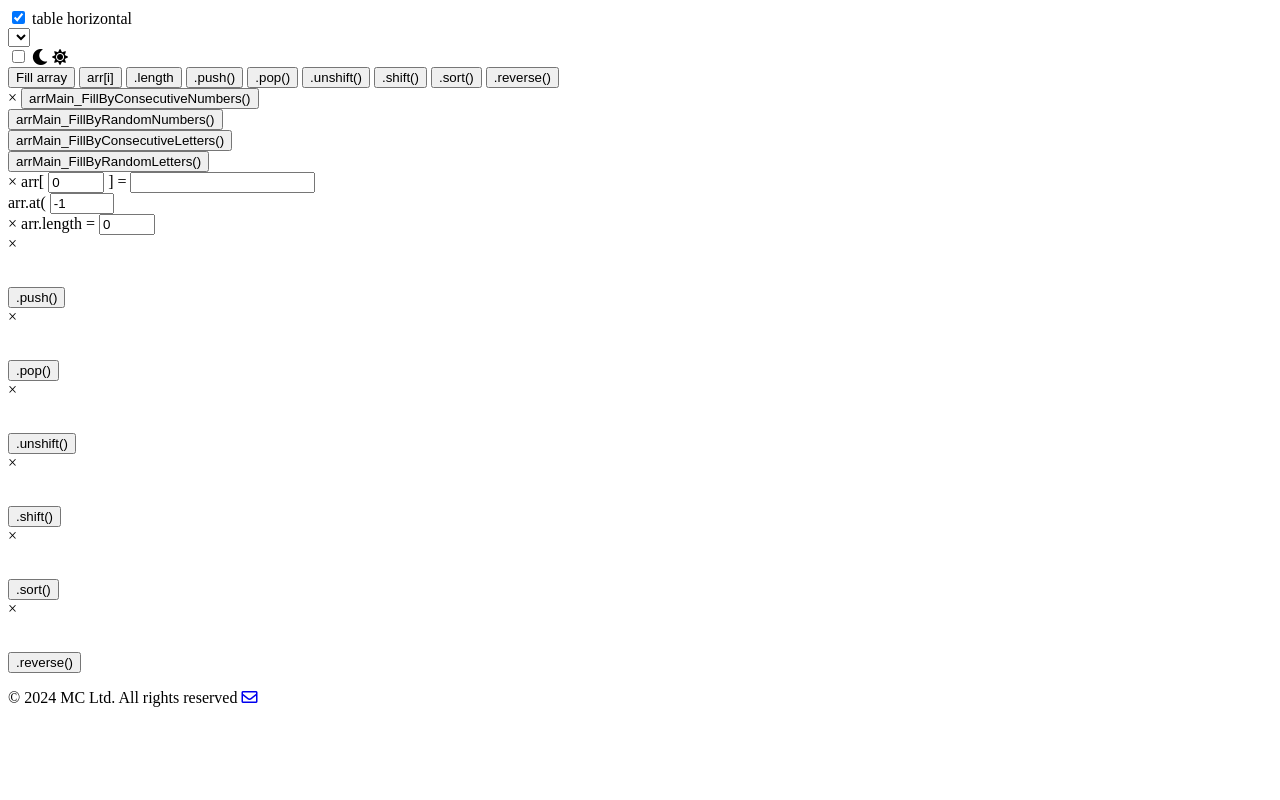
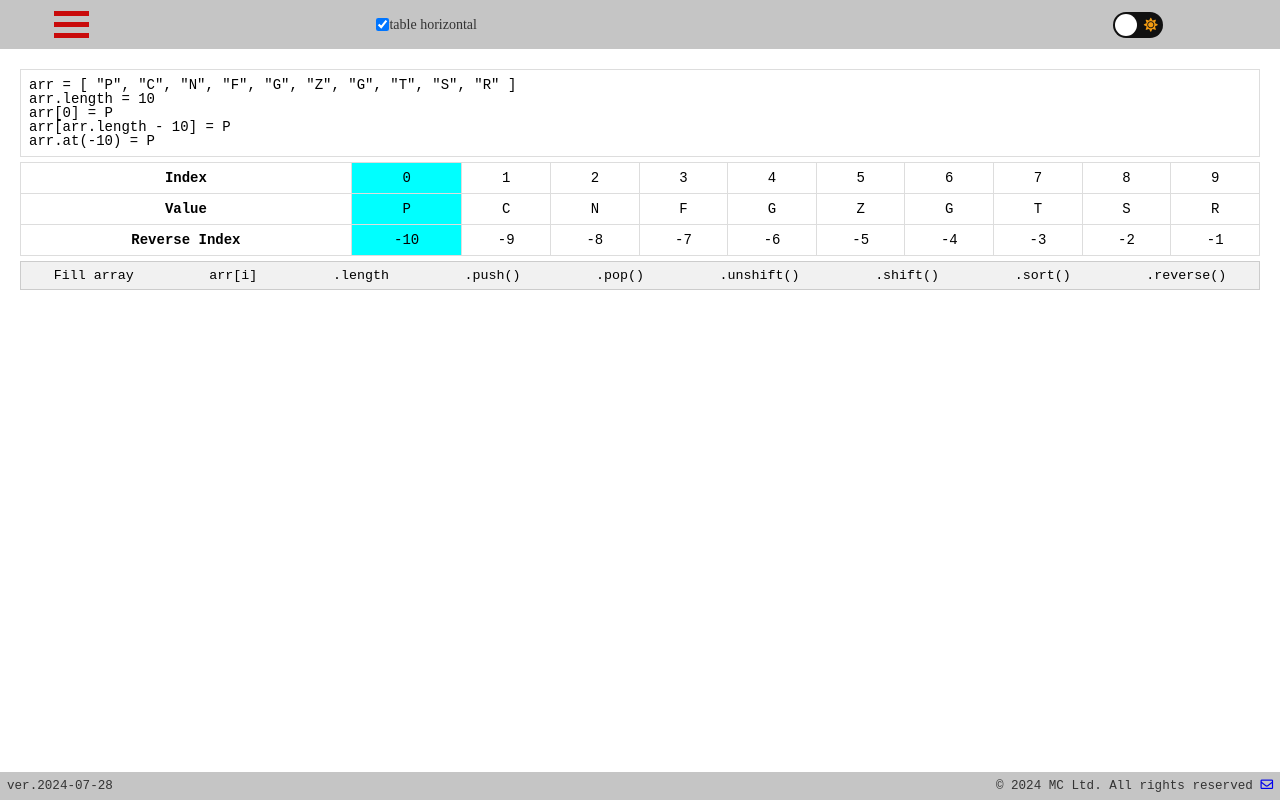
Before and after one commit to MC-Ltd/myJSArrays, a plain HTML site: page index.html in a window 1280 px wide. Drawn offline with Linux system fonts and the light colour scheme; the site is published under a folder, as on GitHub Pages, so addresses that start at the root find nothing.

Commit message:
changePathes

```diff
--- a/index.html
+++ b/index.html
@@ -3,8 +3,8 @@
 <head>
 	<meta charset="UTF-8">
 	<meta name="viewport" content="width=device-width, initial-scale=1.0">
-	<link rel="stylesheet" href="/css/interface.css">
-	<link rel="stylesheet" href="/css/style.css">
+	<link rel="stylesheet" href="./css/interface.css">
+	<link rel="stylesheet" href="./css/style.css">
 
 	<link rel="stylesheet" href="https://cdnjs.cloudflare.com/ajax/libs/font-awesome/5.13.1/css/all.min.css">
 	<!-- Windows XP Theme -->
@@ -175,7 +175,7 @@ https://flagicons.lipis.dev/
 		</div>
 	</footer>
 
-	<script src="/js/interface.js"></script>
-	<script src="/js/main.js"></script>
+	<script src="./js/interface.js"></script>
+	<script src="./js/main.js"></script>
 </body>
 </html>
--- a/js/interface.js
+++ b/js/interface.js
@@ -39,7 +39,7 @@ document.addEventListener('DOMContentLoaded', () => {
 		savedLanguage = 'en';
 	}
 
-	fetch('/json/interface.json')
+	fetch('./json/interface.json')
 		.then(response => response.json())
 		.then(data => {
 			populateLanguageSwitcher(data.languages);
```
